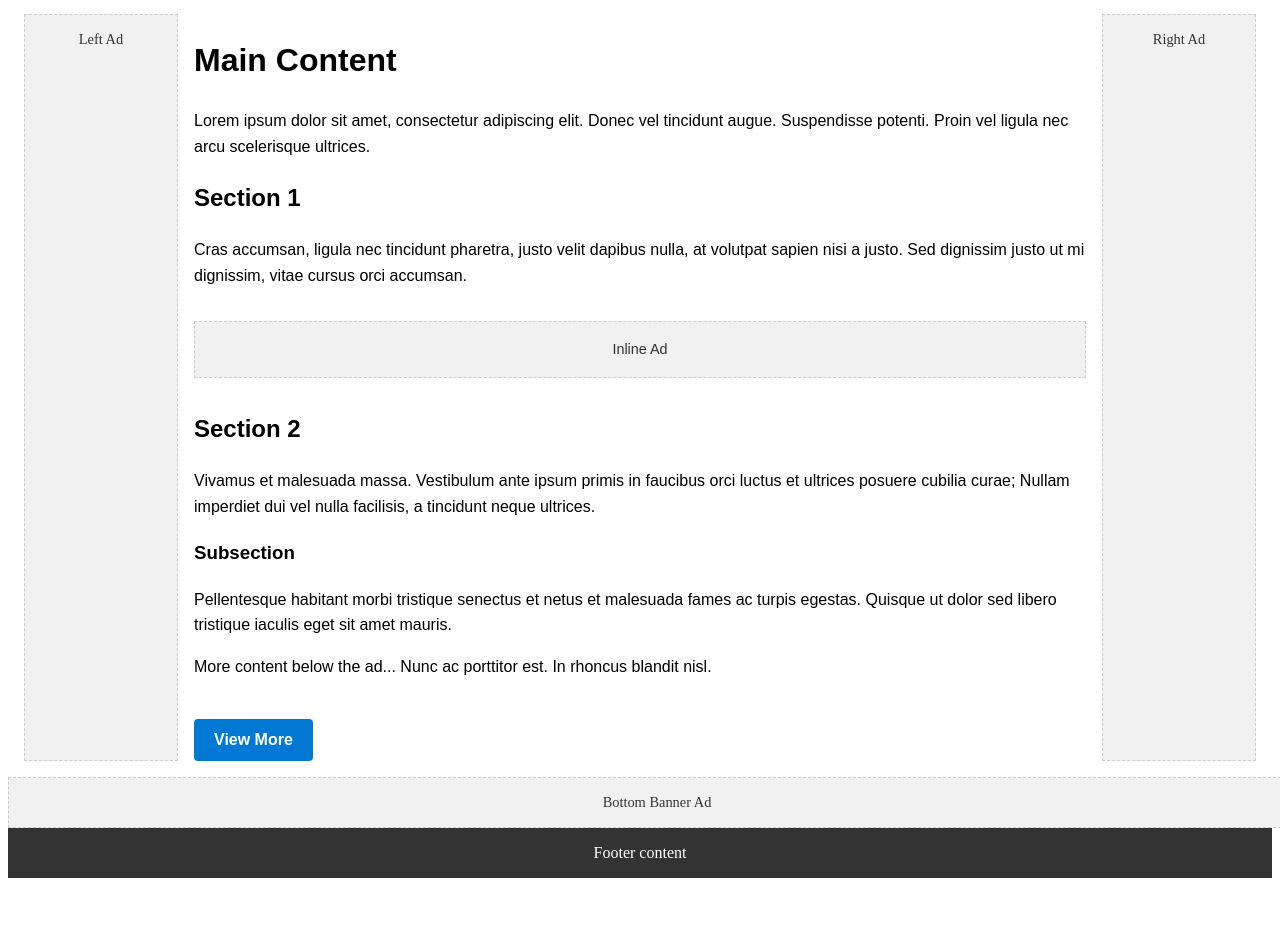
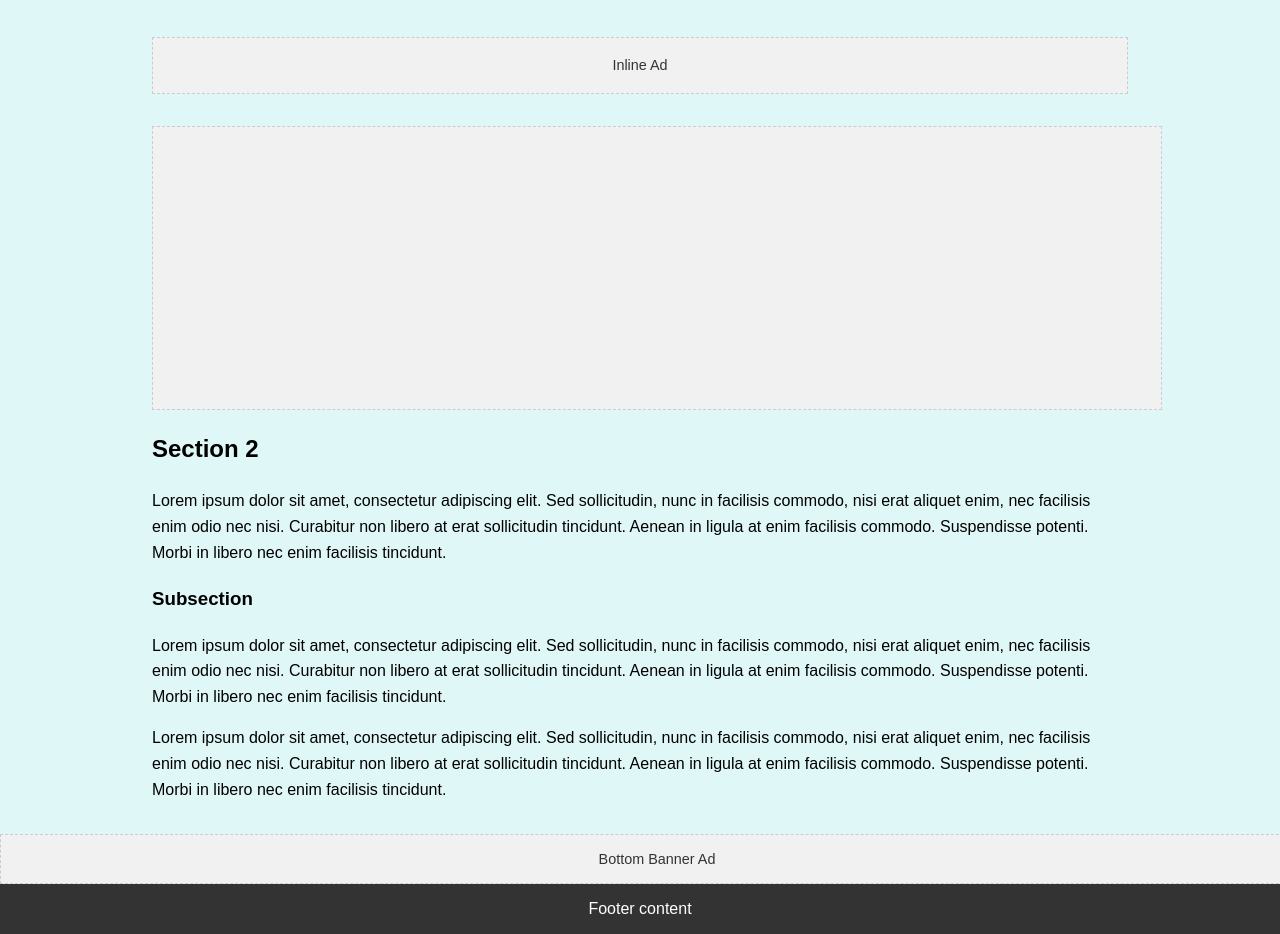
Before and after one commit to myapos/electron-demo-eruda, a Vue app: page / in a window 1280 px wide. Shown: the part 361-1295 px from the top of the page. Before the commit the page ends 1247 px from the top, so only its background shows below. Built offline with nearby package versions, Linux system fonts and the light colour scheme.

Commit message:
adds multiple ad banners

```diff
--- a/src/renderer/App.vue
+++ b/src/renderer/App.vue
@@ -1,7 +1,7 @@
 <template>
   <div class="app-container">
-    <Header>My App</Header>
-    <TopBanner />
+    <Header>CoreZone</Header>
+    <!-- <TopBanner /> -->
     <Main>
       <LeftAd />
       <MainContent />
@@ -14,7 +14,6 @@
 
 <script setup lang="ts">
 import Header from "./Header.vue";
-import TopBanner from "./TopBanner.vue";
 import Main from "./Main.vue";
 import BottomBanner from "./BottomBanner.vue";
 import Footer from "./Footer.vue";
--- a/src/renderer/LeftAd.vue
+++ b/src/renderer/LeftAd.vue
@@ -1,6 +1,13 @@
 <template>
-  <section class="ad ad-left" id="gtm-ad-left-slot">Left Ad</section>
+  <div :id="adId" style="min-width: 120px; min-height: 600px"></div>
 </template>
+
+<script setup lang="ts">
+import useAd from "./composables/useAd";
+
+const adId = "div-gpt-ad-1748820156479-0";
+useAd(adId, "/146900469/side-ad", [120, 600]);
+</script>
 
 <style scoped>
 .ad-left {
--- a/src/renderer/MainContent.vue
+++ b/src/renderer/MainContent.vue
@@ -9,55 +9,48 @@
 
     <h2>Section 1</h2>
     <p>
-      Cras accumsan, ligula nec tincidunt pharetra, justo velit dapibus nulla,
-      at volutpat sapien nisi a justo. Sed dignissim justo ut mi dignissim,
-      vitae cursus orci accumsan.
+      Lorem ipsum dolor sit amet, consectetur adipiscing elit. Sed sollicitudin,
+      nunc in facilisis commodo, nisi erat aliquet enim, nec facilisis enim odio
+      nec nisi. Curabitur non libero at erat sollicitudin tincidunt. Aenean in
+      ligula at enim facilisis commodo. Suspendisse potenti. Morbi in libero nec
+      enim facilisis tincidunt.
     </p>
 
     <!-- Inline Ad -->
     <InlineAd />
+    <TopBanner />
 
     <h2>Section 2</h2>
     <p>
-      Vivamus et malesuada massa. Vestibulum ante ipsum primis in faucibus orci
-      luctus et ultrices posuere cubilia curae; Nullam imperdiet dui vel nulla
-      facilisis, a tincidunt neque ultrices.
+      Lorem ipsum dolor sit amet, consectetur adipiscing elit. Sed sollicitudin,
+      nunc in facilisis commodo, nisi erat aliquet enim, nec facilisis enim odio
+      nec nisi. Curabitur non libero at erat sollicitudin tincidunt. Aenean in
+      ligula at enim facilisis commodo. Suspendisse potenti. Morbi in libero nec
+      enim facilisis tincidunt.
     </p>
 
     <h3>Subsection</h3>
     <p>
-      Pellentesque habitant morbi tristique senectus et netus et malesuada fames
-      ac turpis egestas. Quisque ut dolor sed libero tristique iaculis eget sit
-      amet mauris.
+      Lorem ipsum dolor sit amet, consectetur adipiscing elit. Sed sollicitudin,
+      nunc in facilisis commodo, nisi erat aliquet enim, nec facilisis enim odio
+      nec nisi. Curabitur non libero at erat sollicitudin tincidunt. Aenean in
+      ligula at enim facilisis commodo. Suspendisse potenti. Morbi in libero nec
+      enim facilisis tincidunt.
     </p>
 
     <p>
-      More content below the ad... Nunc ac porttitor est. In rhoncus blandit
-      nisl.
+      Lorem ipsum dolor sit amet, consectetur adipiscing elit. Sed sollicitudin,
+      nunc in facilisis commodo, nisi erat aliquet enim, nec facilisis enim odio
+      nec nisi. Curabitur non libero at erat sollicitudin tincidunt. Aenean in
+      ligula at enim facilisis commodo. Suspendisse potenti. Morbi in libero nec
+      enim facilisis tincidunt.
     </p>
-
-    <div @click="viewMoreWithBug" class="view-more">View More</div>
   </main>
 </template>
 
 <script setup lang="ts">
-import { onMounted } from "vue";
 import InlineAd from "./InlineAd.vue";
-
-onMounted(() => {
-  // This is where you can add any JavaScript code that needs to run when the component is mounted
-  // console.log("MainContent component mounted");
-  // fetch("https://invalid.url/api/data")
-  //   .then((res) => res.json())
-  //   .catch((err) => console.error("Fetch failed:", err));
-});
-
-const viewMoreWithBug = () => {
-  // This function can be used to handle the "View More" button click
-  console.log("View More clicked");
-  let obj;
-  console.log(obj.prop); // TypeError: Cannot read property 'prop' of undefined
-};
+import TopBanner from "./TopBanner.vue";
 </script>
 
 <style scoped>
--- a/src/renderer/RightAd.vue
+++ b/src/renderer/RightAd.vue
@@ -1,9 +1,22 @@
 <template>
-  <section class="ad ad-right" id="gtm-ad-right-slot">Right Ad</section>
+  <div :id="adId" class="side-ad"></div>
 </template>
+
+<script setup lang="ts">
+import useAd from "./composables/useAd";
+
+const adId = "div-gpt-ad-1748822062979-0";
+useAd(adId, "/146900469/right-side-ad", [120, 600]);
+</script>
+
 <style scoped>
-.ad-right {
+.ad-left {
   width: 120px;
   flex-shrink: 0;
 }
+
+.side-ad {
+  min-width: 120px;
+  min-height: 100%;
+}
 </style>
--- a/src/renderer/TopBanner.vue
+++ b/src/renderer/TopBanner.vue
@@ -1,13 +1,11 @@
 <template>
   <section class="ad ad-top" id="gtm-ad-slot">
-    Top Banner Ad
     <!-- GPT Ad Slot Container -->
-    <div :id="adId" style="min-width: 300px; min-height: 250px"></div>
+    <div :id="adId" class="top-ad"></div>
   </section>
 </template>
 
 <script setup lang="ts">
-import { onMounted } from "vue";
 import useAd from "./composables/useAd";
 
 declare global {
@@ -15,10 +13,6 @@ declare global {
     googletag: any;
   }
 }
-
-type slotType = {
-  getSlotElementId: () => string;
-};
 
 const adId = "div-gpt-ad-1748195411567-0";
 useAd(adId, "/146900469/dummy_test_ad_unit_2", [300, 250]);
@@ -28,4 +22,9 @@ useAd(adId, "/146900469/dummy_test_ad_unit_2", [300, 250]);
 .ad-top {
   width: 100%;
 }
+
+.top-ad {
+  min-width: 300px;
+  min-height: 250px;
+}
 </style>
--- a/src/renderer/composables/useAd.ts
+++ b/src/renderer/composables/useAd.ts
@@ -1,4 +1,8 @@
 import { onMounted } from "vue";
+
+type slotType = {
+  getSlotElementId: () => string;
+};
 
 function useAd(adId: string, slotPath: string, dimensions: [number, number]) {
   onMounted(() => {
--- a/src/renderer/index.html
+++ b/src/renderer/index.html
@@ -19,22 +19,15 @@
       src="https://securepubads.g.doubleclick.net/tag/js/gpt.js"
       crossorigin="anonymous"
     ></script>
-    <script>
-      window.googletag = window.googletag || { cmd: [] };
-      googletag.cmd.push(function () {
-        googletag
-          .defineSlot(
-            "/146900469/dummy_test_ad_unit_2",
-            [300, 250],
-            "div-gpt-ad-1748195411567-0"
-          )
-          .addService(googletag.pubads());
-        googletag.pubads().enableSingleRequest();
-        googletag.enableServices();
-      });
-    </script>
-
     <title>Eruda playground</title>
+    <style>
+      body {
+        margin: 0;
+        padding: 0;
+        font-family: Arial, sans-serif;
+        background-color: #e0f7f7;
+      }
+    </style>
   </head>
   <body>
     <div id="app"></div>
```
Also changed, not shown: src/renderer/assets/header.png (added).
